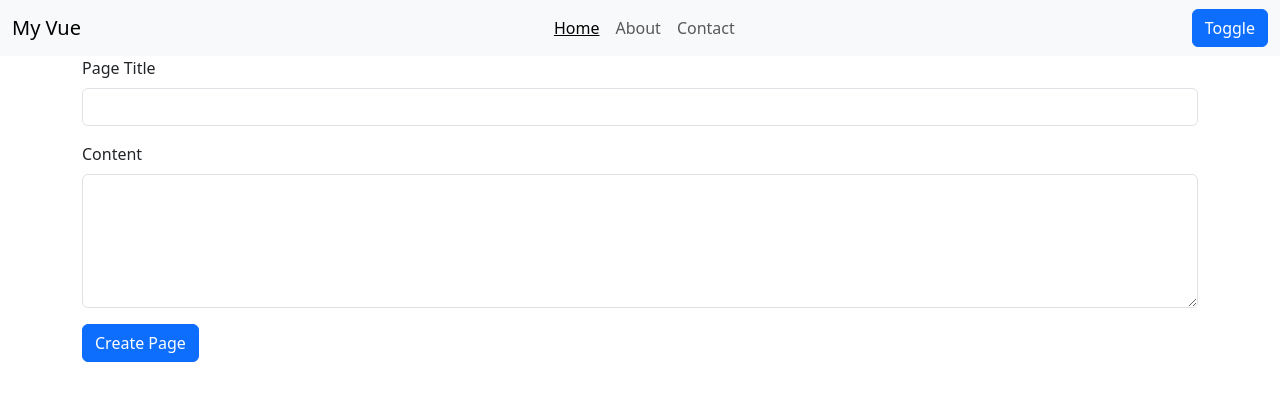
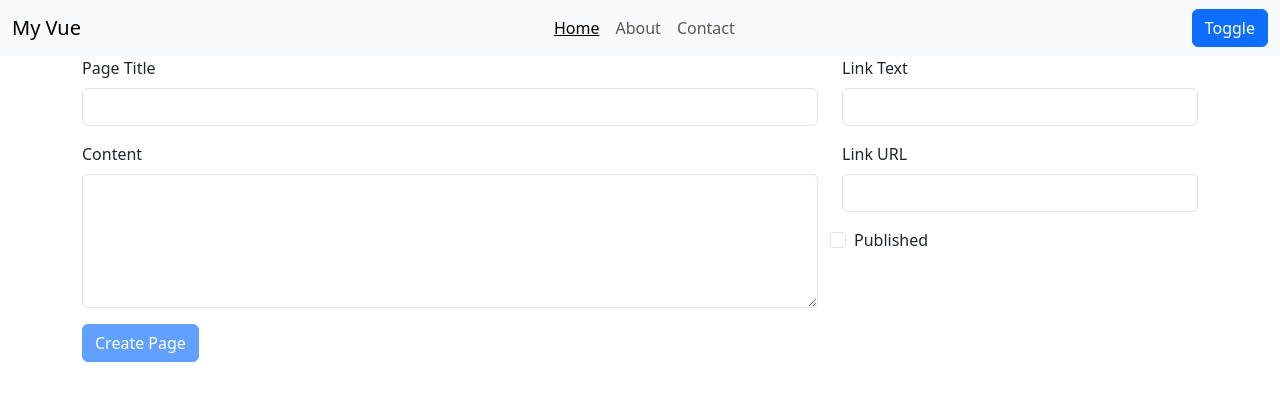
Before and after one commit to lorenzovarese/learning_vue, a Vue app in the folder TutorialEnvatoTuts/vue-start-spa/: page / in a window 1280 px wide. Shown: the top 400 px of the page. Built offline with nearby package versions, Linux system fonts and the light colour scheme.

Commit message:
Add form's validity checks

```diff
--- a/TutorialEnvatoTuts/vue-start-spa/src/components/CreatePage.vue
+++ b/TutorialEnvatoTuts/vue-start-spa/src/components/CreatePage.vue
@@ -1,42 +1,79 @@
 <template>
-    <div class="container mb-3">
-        <form action="">
+    <form action="" class="container mb-3">
+        <div class="row">
+            <div class="col-md-8">
                 <div class="mb-3">
                     <label for="" class="form-label">
                         Page Title
                     </label>
-                <input
-                    type="text"
-                    class="form-control"
-                    v-model="pageTitle"
-                >
+                    <input type="text" class="form-control" v-model="pageTitle">
                 </div>
                 <div class="mb-3">
                     <label for="" class="form-label">Content</label>
-                <textarea
-                    type="text"
-                    class="form-control"
-                    rows="5"
-                    v-model="content"
-                ></textarea>
+                    <textarea type="text" class="form-control" rows="5" v-model="content"></textarea>
                 </div>
                 <div class="mb-3">
-                <button
-                    class="btn btn-primary"
-                    @click.prevent="pageCreated({pageTitle, content})"
-                >Create Page</button>
+                    <button class="btn btn-primary" :disabled="isFormInvalid" @click.prevent="submitForm">Create
+                        Page</button>
+                </div>
+            </div>
+            <div class="col">
+                <div class="mb-3">
+                    <label for="" class="form-label">
+                        Link Text
+                    </label>
+                    <input type="text" class="form-control" v-model="linkText">
+                </div>
+                <div class="mb-3">
+                    <label for="" class="form-label">
+                        Link URL
+                    </label>
+                    <input type="text" class="form-control" v-model="linkUrl">
+                </div>
+                <div class="row mb-3">
+                    <div for="" class="form-check">
+                        <input type="checkbox" class="form-check-input">
+                        <label for="gridCheck1" class="form-check-label">
+                            Published
+                        </label>
+                    </div>
+                </div>
+            </div>
         </div>
     </form>
-    </div>
 </template>
 
 <script>
 export default {
     props: ['pageCreated'],
+    computed:{
+        isFormInvalid() {
+            return !this.pageTitle || !this.content || !this.linkText || !this.linkUrl;
+        }
+    },
     data() {
         return {
             pageTitle: '',
-            content: ''
+            content: '',
+            linkText: '',
+            linkUrl: ''
+        }
+    },
+    methods: {
+        submitForm() {
+            if(this.isFormInvalid) {
+                alert('Please fill out all fields');
+                return;
+            }
+
+            this.pageCreated({
+                pageTitle: this.pageTitle,
+                content: this.content,
+                link: {
+                    text: this.linkText,
+                    url: this.linkUrl
+                }
+            });
         }
     }
 }
```
Lines whose indentation alone changed are shown as unchanged.
